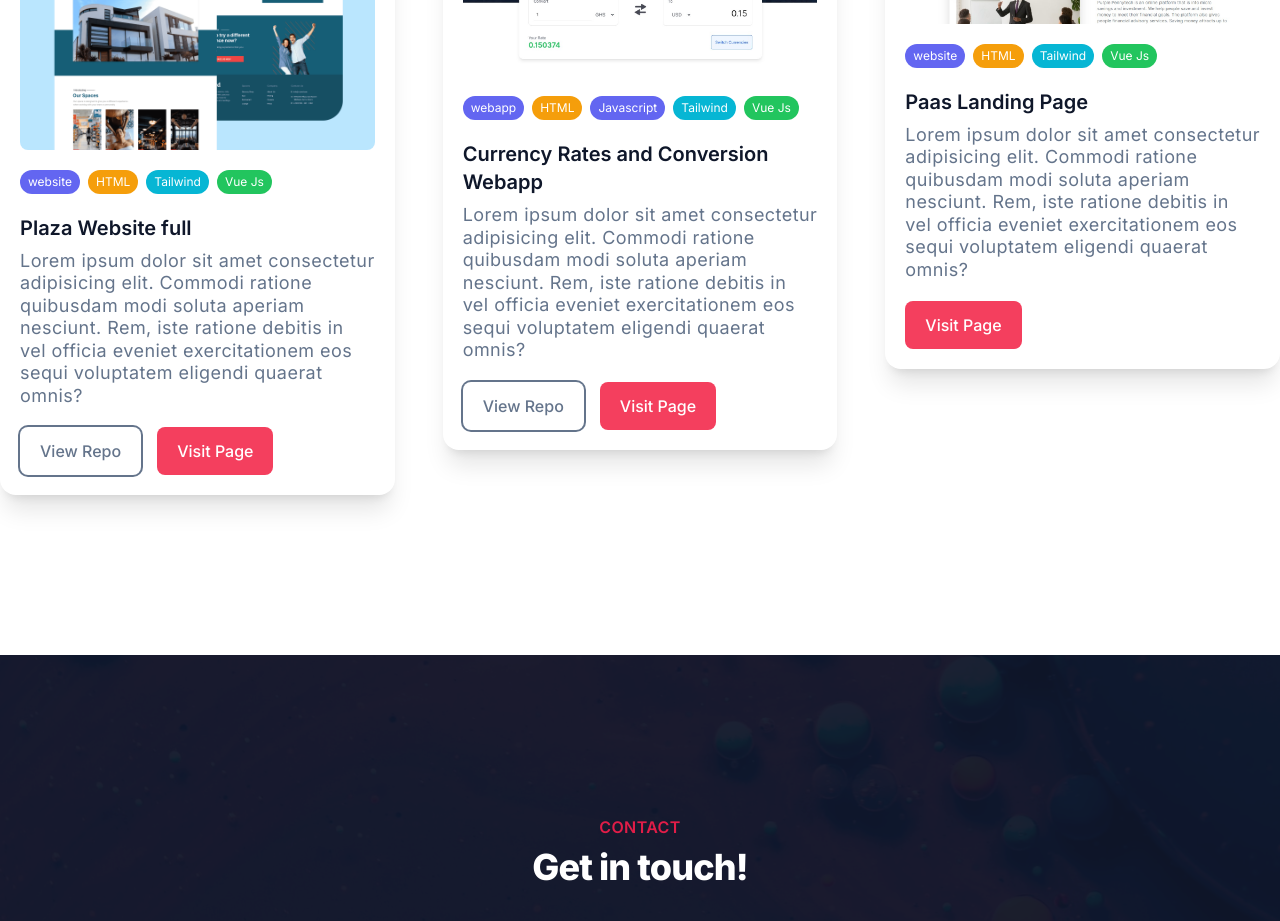
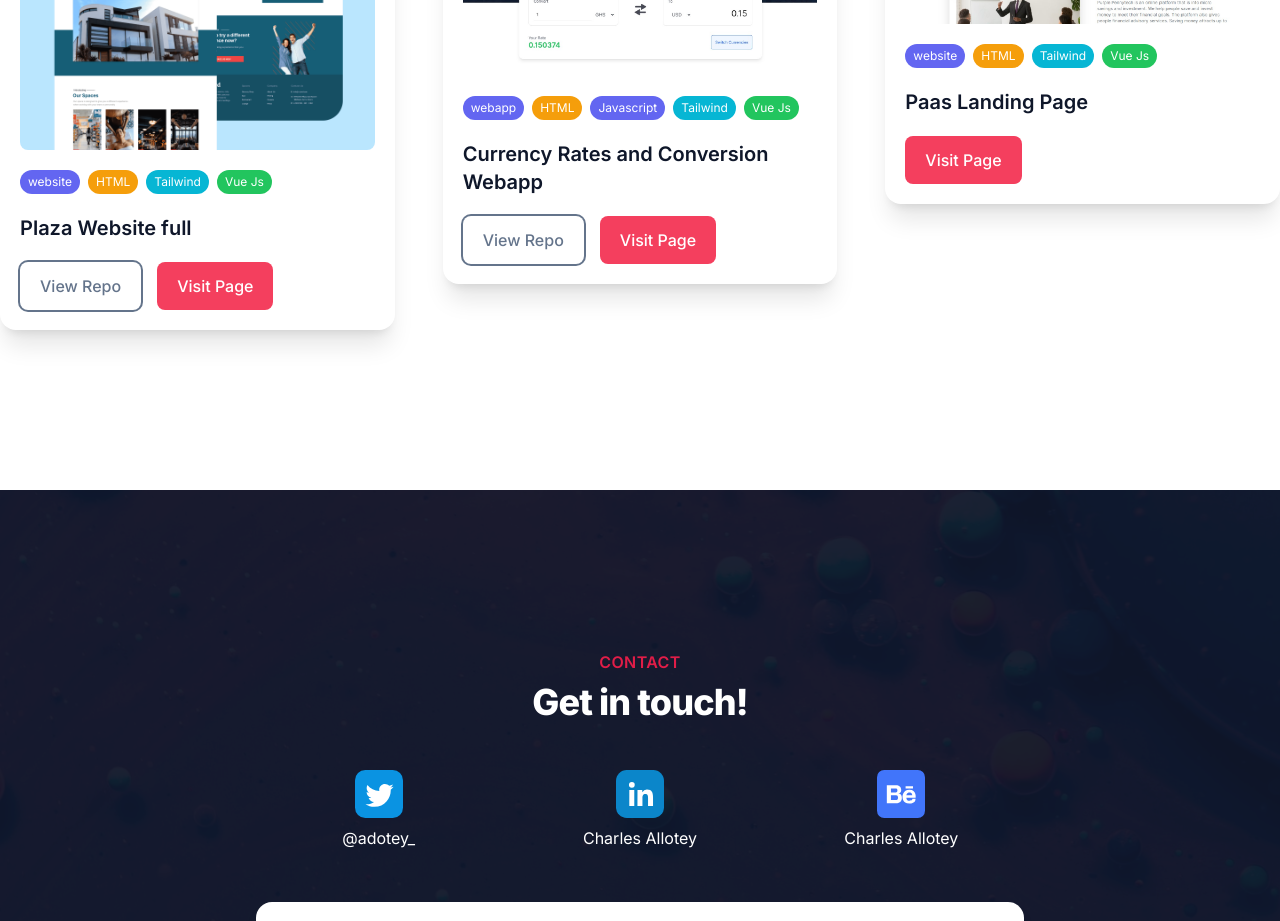
Before and after one commit to cnaallotey/portfolio, a Vue app: page / in a window 1280 px wide. Shown: the part 2480-3401 px from the top of the page. Built offline with nearby package versions, Linux system fonts and the light colour scheme.

Commit message:
hide projects body text

```diff
--- a/src/components/projects.vue
+++ b/src/components/projects.vue
@@ -46,7 +46,7 @@
                     Plaza Website full
                   </p>
                   <p
-                    class="text-lg font-normal text-slate-500 leading-tight tracking-wide mt-2"
+                    class="text-lg font-normal hidden text-slate-500 leading-tight tracking-wide mt-2"
                   >
                     Lorem ipsum dolor sit amet consectetur adipisicing elit. Commodi
                     ratione quibusdam modi soluta aperiam nesciunt. Rem, iste ratione
@@ -107,7 +107,7 @@
                     Currency Rates and Conversion Webapp
                   </p>
                   <p
-                    class="text-lg font-normal text-slate-500 leading-tight tracking-wide mt-2"
+                    class="text-lg font-normal text-slate-500 hidden leading-tight tracking-wide mt-2"
                   >
                     Lorem ipsum dolor sit amet consectetur adipisicing elit. Commodi
                     ratione quibusdam modi soluta aperiam nesciunt. Rem, iste ratione
@@ -159,7 +159,7 @@
                     Paas Landing Page
                   </p>
                   <p
-                    class="text-lg font-normal text-slate-500 leading-tight tracking-wide mt-2"
+                    class="text-lg font-normal text-slate-500 hidden leading-tight tracking-wide mt-2"
                   >
                     Lorem ipsum dolor sit amet consectetur adipisicing elit. Commodi
                     ratione quibusdam modi soluta aperiam nesciunt. Rem, iste ratione
```
